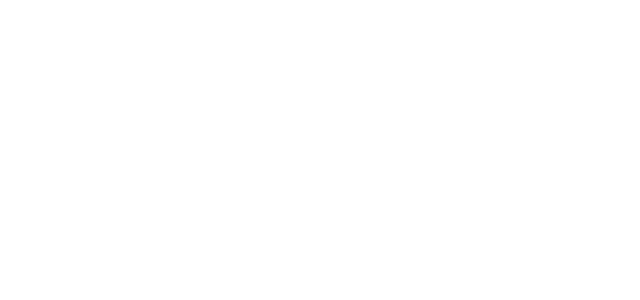
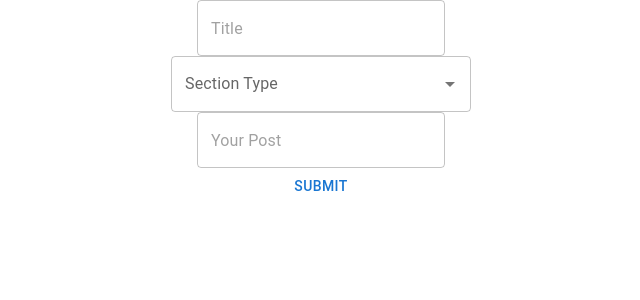
Before and after one commit to ty-ackerman/fe-blog, a React (Create React App) app: page /blogarticle in a window 1280 px wide. Before the commit this address had no page. Shown: the top 300 px of the page, without its empty margins (319-959 px from the left). Built offline with nearby package versions, Linux system fonts and the light colour scheme.

Commit message:
section and article separated based on hierarchy

```diff
--- a/src/App.js
+++ b/src/App.js
@@ -1,12 +1,10 @@
 import "./App.css";
-import BlogEntry from "./components/BlogEntry";
-import { render } from "react-dom";
-import { BrowserRouter, Routes, Route } from "react-router-dom";
+import BlogArticle from "./components/Article/BlogArticle";
 
 function App() {
   return (
     <div className="App">
-      <BlogEntry />
+      <BlogArticle />
     </div>
   );
 }
--- a/src/components/BlogEntry.js
+++ b/src/components/Article/BlogArticle.js
@@ -1,9 +1,7 @@
-import { Button, TextField } from "@mui/material";
-import { React, useRef, useState } from "react";
-import BlogEntryRender from "./BlogEntryRender";
-import BlogSectionDropDown from "./BlogSectionDropDown";
-
-export default function BlogEntry() {
+import { useRef, useState } from "react";
+import { TextField } from "@mui/material";
+import BlogSection from "../Section/BlogSection";
+export default function BlogArticle() {
   const SECTION_TYPES = {
     paragraph: "paragraph",
     link: "link",
@@ -30,14 +28,14 @@ export default function BlogEntry() {
 
   return (
     <div className="flex flex-col items-center">
-      <BlogSectionDropDown
+      <TextField inputRef={titleRef} placeholder="Title"></TextField>
+      <BlogSection
+        sendValue={sendValue}
+        paragraphRef={paragraphRef}
+        setAutocompleteValue={setAutocompleteValue}
         SECTION_TYPES={SECTION_TYPES}
-        setAutocompleteValue={setAutocompleteValue}
+        blogObject={blogObject}
       />
-      <TextField inputRef={titleRef} placeholder="Title"></TextField>
-      <TextField inputRef={paragraphRef} placeholder="Your Post"></TextField>
-      <Button onClick={sendValue}>Submit</Button>
-      <BlogEntryRender blogObject={blogObject} />
     </div>
   );
 }
--- /dev/null
+++ b/src/components/Section/BlogSection.js
@@ -0,0 +1,24 @@
+import { Button, TextField } from "@mui/material";
+import { React } from "react";
+import BlogSectionRender from "./BlogSectionRender";
+import BlogSectionDropDown from "./BlogSectionDropDown";
+
+export default function BlogSection({
+  sendValue,
+  paragraphRef,
+  setAutocompleteValue,
+  SECTION_TYPES,
+  blogObject,
+}) {
+  return (
+    <div className="flex flex-col items-center">
+      <BlogSectionDropDown
+        SECTION_TYPES={SECTION_TYPES}
+        setAutocompleteValue={setAutocompleteValue}
+      />
+      <TextField inputRef={paragraphRef} placeholder="Your Post"></TextField>
+      <Button onClick={sendValue}>Submit</Button>
+      <BlogSectionRender blogObject={blogObject} />
+    </div>
+  );
+}
--- a/src/components/BlogEntryRender.js
+++ b/src/components/Section/BlogSectionRender.js
@@ -1,6 +1,6 @@
 import React from "react";
 
-export default function BlogEntryRender({ blogObject }) {
+export default function BlogSectionRender({ blogObject }) {
   return (
     <div>
       {blogObject && (
--- a/src/index.js
+++ b/src/index.js
@@ -3,14 +3,17 @@ import ReactDOM from "react-dom/client";
 import "./index.css";
 import reportWebVitals from "./reportWebVitals";
 import { BrowserRouter, Routes, Route } from "react-router-dom";
-import BlogEntry from "./components/BlogEntry";
+import App from "./App";
+import BlogArticle from "./components/Article/BlogArticle";
 
 const root = ReactDOM.createRoot(document.getElementById("root"));
 root.render(
   <React.StrictMode>
     <BrowserRouter>
       <Routes>
-        <Route path="/blogentry" element={<BlogEntry />}></Route>
+        <Route path="/" element={<App />}>
+          <Route path="blogarticle" element={<BlogArticle />}></Route>
+        </Route>
       </Routes>
     </BrowserRouter>
   </React.StrictMode>
```
Also changed, not shown: src/components/Section/BlogSectionDropDown.js (renamed from src/components/BlogSectionDropDown.js).
